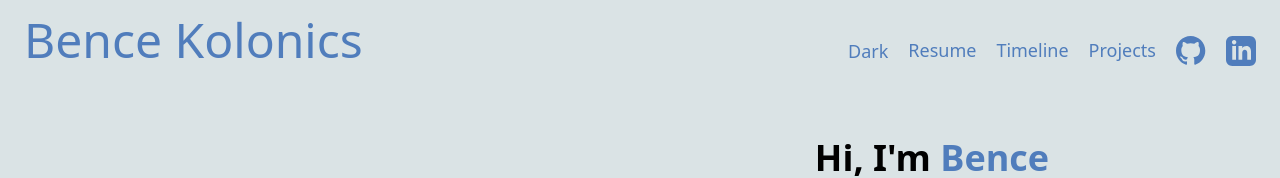
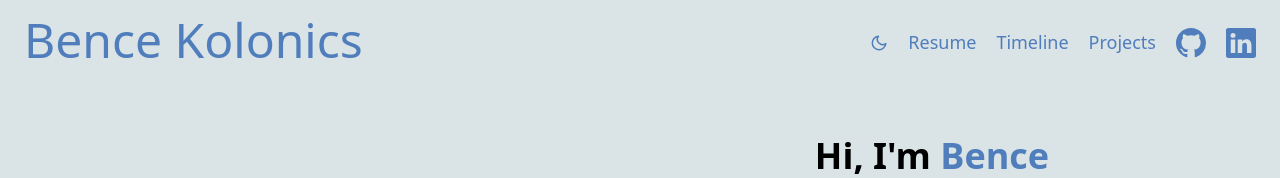
Before and after one commit to bkolonics/portfolio, a React (Vite) app: page / in a window 1280 px wide. Shown: the top 178 px of the page. Built offline with nearby package versions, Linux system fonts and the light colour scheme.

Commit message:
Finished dark mode and using react-icons

```diff
--- a/package.json
+++ b/package.json
@@ -14,6 +14,7 @@
     "postcss": "^8.4.23",
     "react": "^18.2.0",
     "react-dom": "^18.2.0",
+    "react-icons": "^4.8.0",
     "react-scroll": "^1.8.9",
     "tailwindcss": "^3.3.2"
   },
--- a/src/Components/Navbar.tsx
+++ b/src/Components/Navbar.tsx
@@ -1,8 +1,42 @@
 import github_logo from "../assets/github_logo.svg";
 import { Link } from "react-scroll";
+import { FiMoon, FiSun } from "react-icons/fi";
+import { BsLinkedin, BsGithub } from "react-icons/bs";
+import { useState } from "react";
+import { IconContext } from "react-icons";
 
 function ToggleDarkMode() {
   document.documentElement.classList.toggle("dark");
+}
+
+function ToggleButton() {
+  // get the current state of dark mode in real time
+  const [darkMode, setDarkMode] = useState(
+    document.documentElement.classList.contains("dark")
+  );
+  console.log(darkMode);
+  //remove
+  return (
+    <>
+      {darkMode ? (
+        <FiSun
+          onClick={() => {
+            ToggleDarkMode();
+            setDarkMode(false);
+            localStorage.theme = "light";
+          }}
+        />
+      ) : (
+        <FiMoon
+          onClick={() => {
+            ToggleDarkMode();
+            setDarkMode(true);
+            localStorage.theme = "dark";
+          }}
+        />
+      )}
+    </>
+  );
 }
 
 export function Navbar() {
@@ -14,10 +48,8 @@ export function Navbar() {
           </a>
         </div>
         <div className="flex sm:gap-5 justify-evenly">
-          <button>
-            <a href="#" onClick={ToggleDarkMode} className="text-lg text-Glaucous">
-              Dark
-            </a>
+          <button className="text-lg text-Glaucous">
+            <ToggleButton />
           </button>
           <a href="#" className="text-lg text-Glaucous">
             Resume
@@ -43,28 +75,18 @@ export function Navbar() {
             Projects
           </Link>
           <a href="#" className="fill-Glaucous">
-            <svg
-              width="30"
-              height="30"
-              viewBox="0 0 100 100"
-              xmlns="http://www.w3.org/2000/svg"
+            <IconContext.Provider
+              value={{ size: "30px", className: "fill-Glaucous" }}
             >
-              <path
-                fillRule="evenodd"
-                clipRule="evenodd"
-                d="M48.854 0C21.839 0 0 22 0 49.217c0 21.756 13.993 40.172 33.405 46.69 2.427.49 3.316-1.059 3.316-2.362 0-1.141-.08-5.052-.08-9.127-13.59 2.934-16.42-5.867-16.42-5.867-2.184-5.704-5.42-7.17-5.42-7.17-4.448-3.015.324-3.015.324-3.015 4.934.326 7.523 5.052 7.523 5.052 4.367 7.496 11.404 5.378 14.235 4.074.404-3.178 1.699-5.378 3.074-6.6-10.839-1.141-22.243-5.378-22.243-24.283 0-5.378 1.94-9.778 5.014-13.2-.485-1.222-2.184-6.275.486-13.038 0 0 4.125-1.304 13.426 5.052a46.97 46.97 0 0 1 12.214-1.63c4.125 0 8.33.571 12.213 1.63 9.302-6.356 13.427-5.052 13.427-5.052 2.67 6.763.97 11.816.485 13.038 3.155 3.422 5.015 7.822 5.015 13.2 0 18.905-11.404 23.06-22.324 24.283 1.78 1.548 3.316 4.481 3.316 9.126 0 6.6-.08 11.897-.08 13.526 0 1.304.89 2.853 3.316 2.364 19.412-6.52 33.405-24.935 33.405-46.691C97.707 22 75.788 0 48.854 0z"
-              />
-            </svg>
+              <BsGithub />
+            </IconContext.Provider>
           </a>
           <a href="#" className="fill-Glaucous">
-            <svg
-              xmlns="http://www.w3.org/2000/svg"
-              width="30"
-              height="30"
-              viewBox="0 0 24 24"
+            <IconContext.Provider
+              value={{ size: "30px", className: "fill-Glaucous" }}
             >
-              <path d="M19 0h-14c-2.761 0-5 2.239-5 5v14c0 2.761 2.239 5 5 5h14c2.762 0 5-2.239 5-5v-14c0-2.761-2.238-5-5-5zm-11 19h-3v-11h3v11zm-1.5-12.268c-.966 0-1.75-.79-1.75-1.764s.784-1.764 1.75-1.764 1.75.79 1.75 1.764-.783 1.764-1.75 1.764zm13.5 12.268h-3v-5.604c0-3.368-4-3.113-4 0v5.604h-3v-11h3v1.765c1.396-2.586 7-2.777 7 2.476v6.759z" />
-            </svg>
+              <BsLinkedin />
+            </IconContext.Provider>
           </a>
         </div>
       </nav>
```
Also changed, not shown: 1 other file (tests, documents, lock files or other folders).
